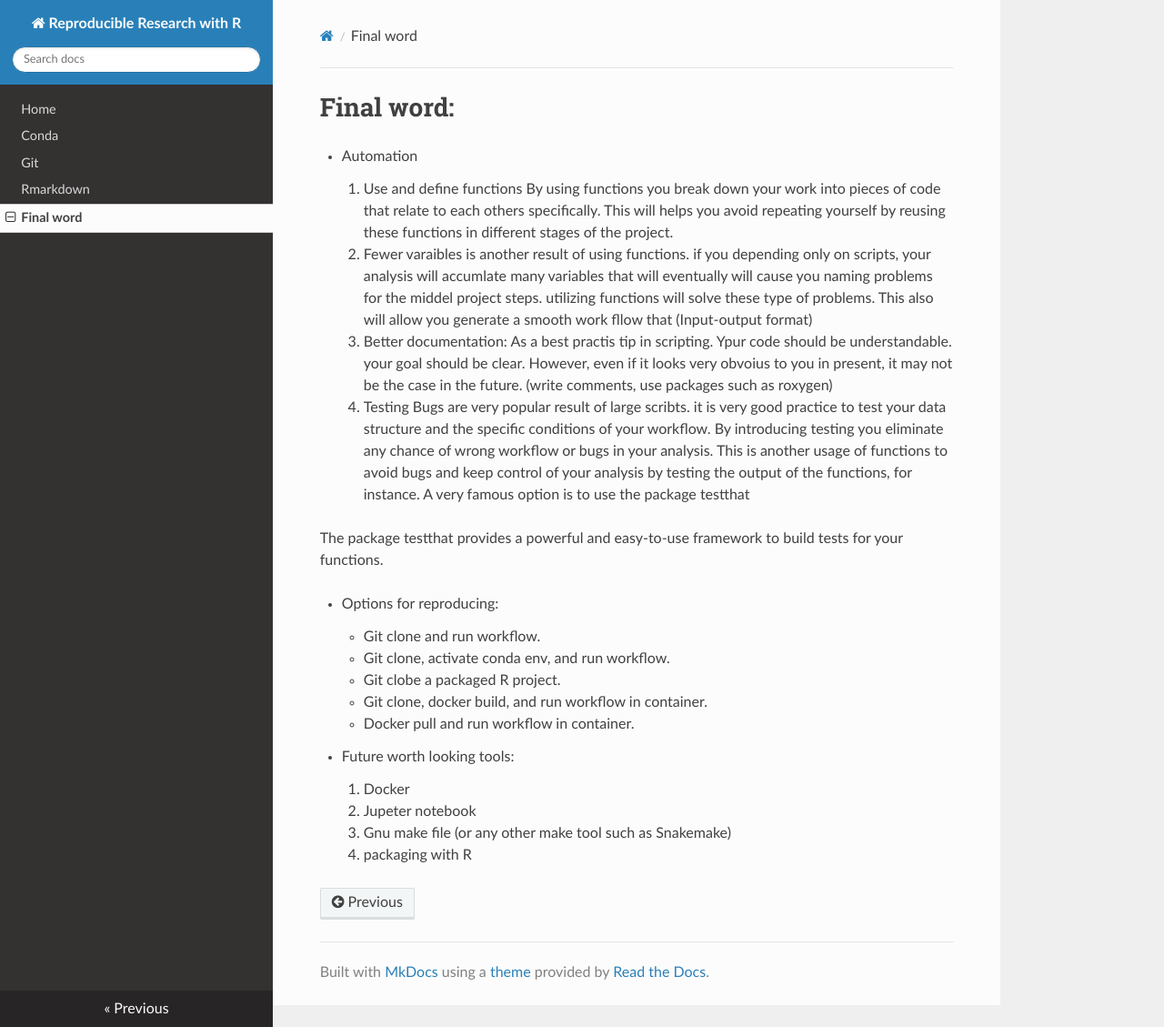
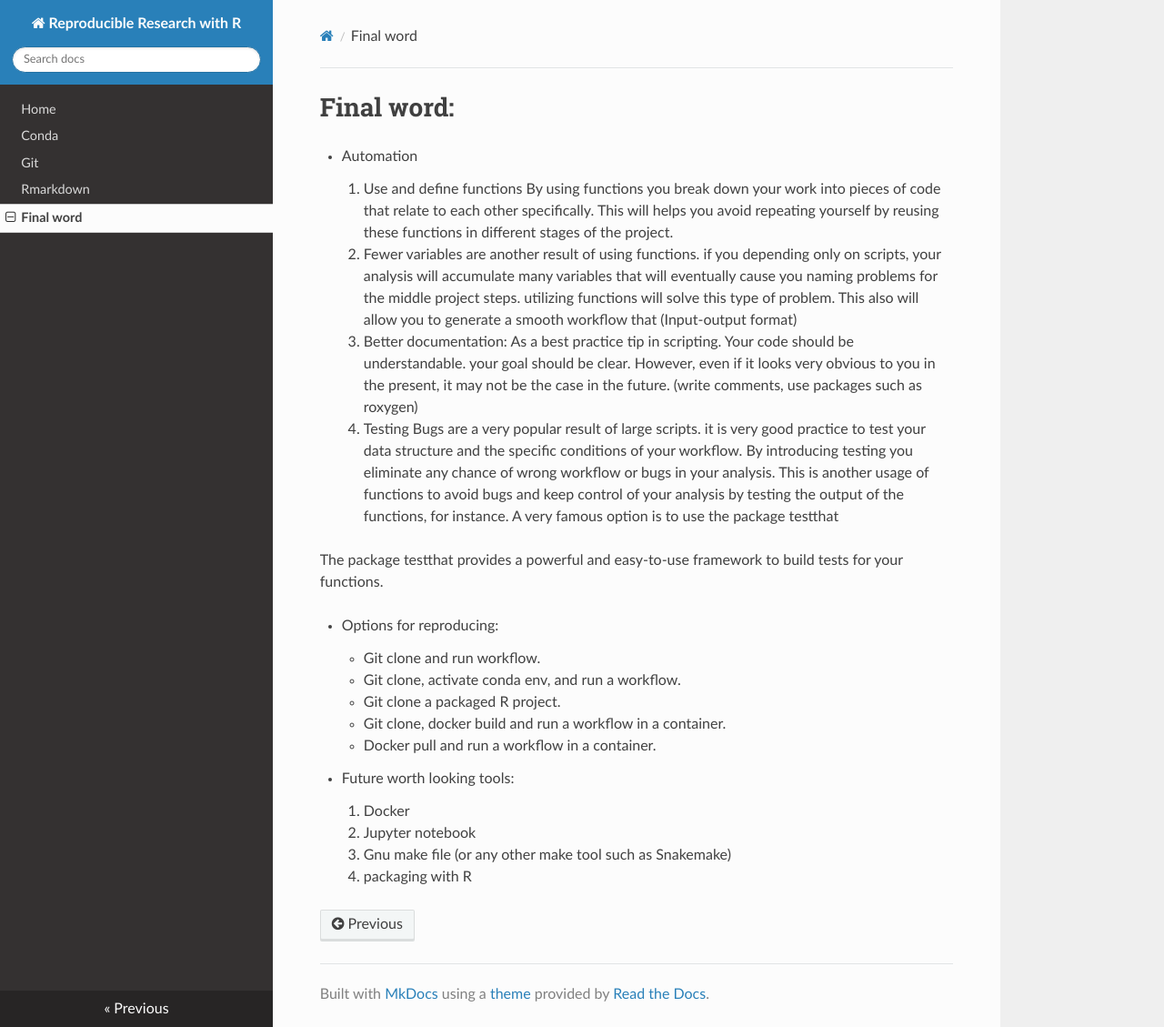
Before and after one commit to ranibasna/Reproducible-research-with-R-, an MkDocs documentation site: the page built from docs/final_word.md, in a window 1280 px wide and 1129 px high. Shown: the whole window at 91% size. Built offline with MkDocs 1.6.1, drawn with Linux system fonts in a browser that asks for light colours; nearby versions of some CDN libraries.

Commit message:
working on documentations

```diff
--- a/docs/final_word.md
+++ b/docs/final_word.md
@@ -2,14 +2,14 @@
 
 * Automation
     1. Use and define functions
-    By using functions you break down your work into pieces of code that relate to each others specifically. This will helps you avoid repeating yourself by reusing these functions in different stages of the project.
+    By using functions you break down your work into pieces of code that relate to each other specifically. This will helps you avoid repeating yourself by reusing these functions in different stages of the project.
 
-    2. Fewer varaibles is another result of using functions. if you depending only on scripts, your analysis will accumlate many variables that will eventually will cause you naming problems for the middel project steps. utilizing functions will solve these type of problems. This also will allow you generate a smooth work fllow that (Input-output format)
+    2. Fewer variables are another result of using functions. if you depending only on scripts, your analysis will accumulate many variables that will eventually cause you naming problems for the middle project steps. utilizing functions will solve this type of problem. This also will allow you to generate a smooth workflow that (Input-output format)
 
-    3. Better documentation: As a best practis tip in scripting. Ypur code should be understandable. your goal should be clear. However, even if it looks very obvoius to you in present, it may not be the case in the future. (write comments, use packages such as  roxygen)
+    3. Better documentation: As a best practice tip in scripting. Your code should be understandable. your goal should be clear. However, even if it looks very obvious to you in the present, it may not be the case in the future. (write comments, use packages such as  roxygen)
 
     4. Testing
-    Bugs are very popular result of large scribts. it is very good practice to test your data structure and the specific conditions of your workflow. By introducing testing you eliminate any chance of wrong workflow or bugs in your analysis. This is another usage of functions to avoid bugs and keep control of your analysis by testing the output of the functions, for instance. A very famous option is to use the package testthat
+    Bugs are a very popular result of large scripts. it is very good practice to test your data structure and the specific conditions of your workflow. By introducing testing you eliminate any chance of wrong workflow or bugs in your analysis. This is another usage of functions to avoid bugs and keep control of your analysis by testing the output of the functions, for instance. A very famous option is to use the package testthat
 
 
 The package testthat provides a powerful and easy-to-use framework to build tests for your functions.
@@ -18,14 +18,14 @@ The package testthat provides a powerful and easy-to-use framework to build test
 * Options for reproducing:
 
     - Git clone and run workflow.
-    - Git clone, activate conda env, and run workflow.
-    - Git clobe a packaged R project.
-    - Git clone, docker build, and run workflow in container.
-    - Docker pull and run workflow in container.
+    - Git clone, activate conda env, and run a workflow.
+    - Git clone a packaged R project.
+    - Git clone, docker build and run a workflow in a container.
+    - Docker pull and run a workflow in a container.
 
 
 * Future worth looking tools:
     1. Docker
-    2. Jupeter notebook
+    2. Jupyter notebook
     3. Gnu make file (or any other make tool such as Snakemake)
     4. packaging with R
```
Also changed, not shown: docs/index.md (+8 -0 lines), docs/Git.md (line endings or trailing spaces).
